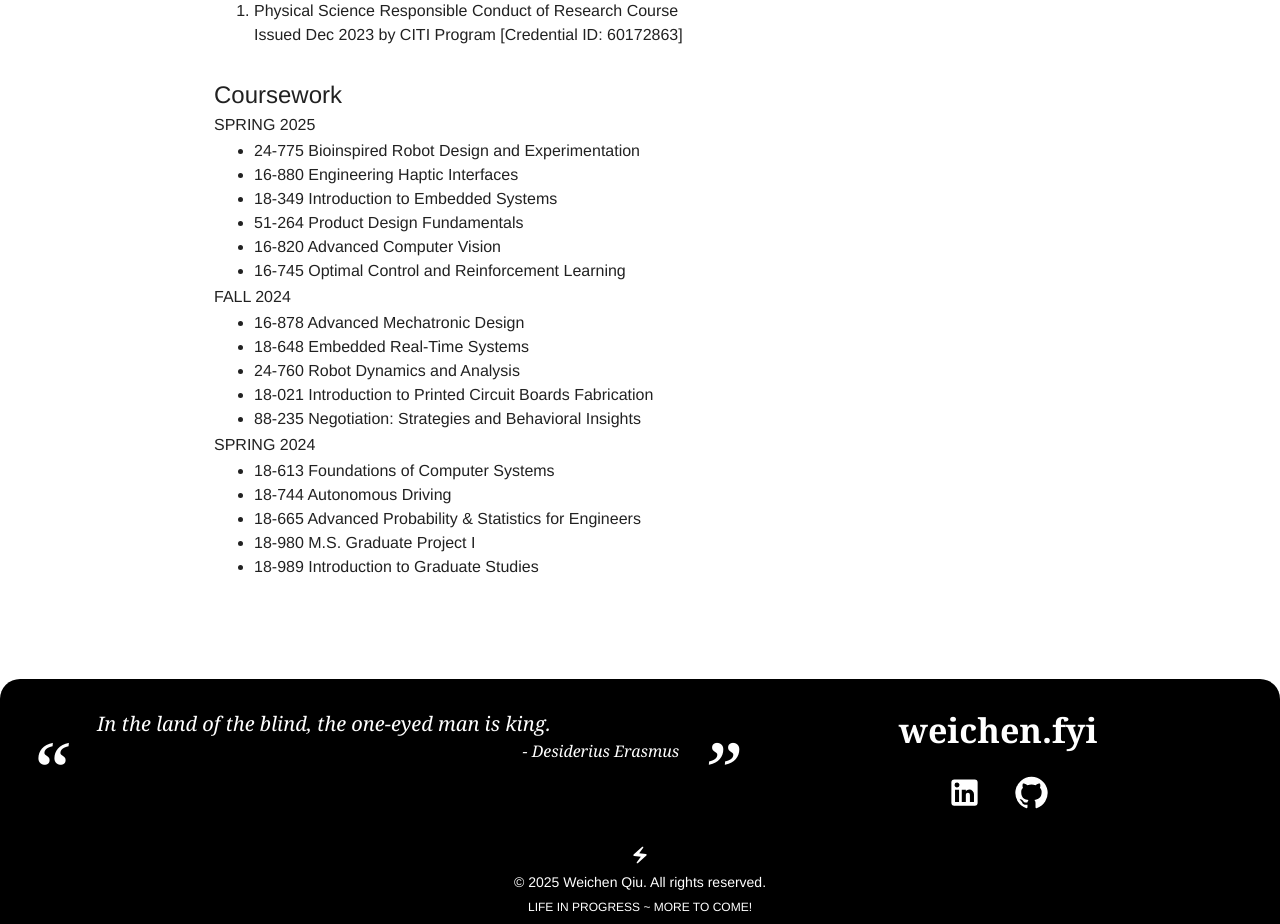
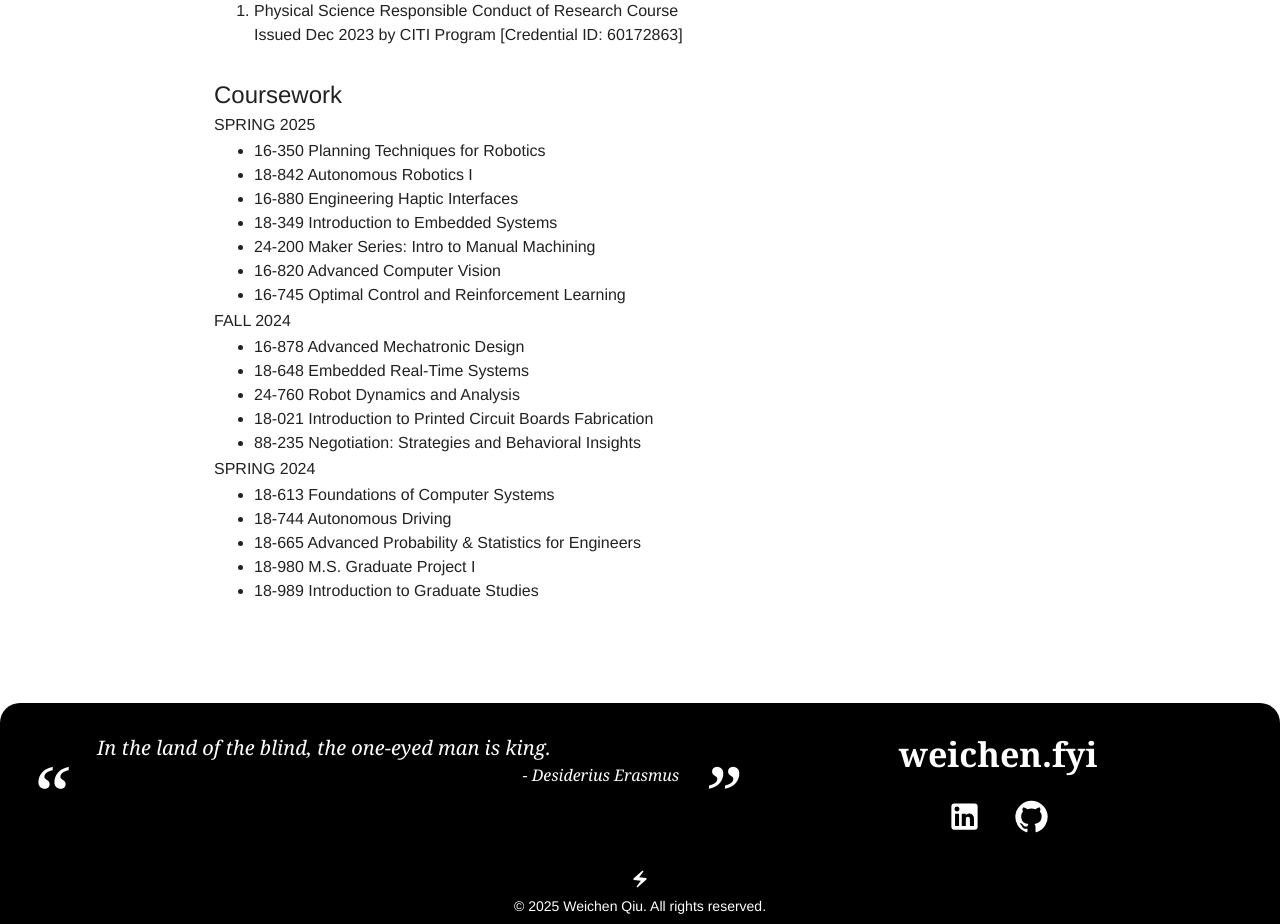
Before and after one commit to w3ichen/weichen.fyi, a Next.js app: page /cmu in a window 1280 px wide. Shown: the part 1020-1944 px from the top of the page. Built offline with nearby package versions, Linux system fonts and the light colour scheme.

Commit message:
update spring 2025 classes

```diff
--- a/src/app/cmu/constants.tsx
+++ b/src/app/cmu/constants.tsx
@@ -43,10 +43,11 @@ export const CMU_CERTIFICATES: (string | ReactNode)[] = [
 
 export const CMU_CLASSES: { [semester: string]: string[] } = {
   "Spring 2025": [
-    "24-775 Bioinspired Robot Design and Experimentation",
+    "16-350 Planning Techniques for Robotics",
+    "18-842 Autonomous Robotics I",
     "16-880 Engineering Haptic Interfaces",
     "18-349 Introduction to Embedded Systems",
-    "51-264 Product Design Fundamentals",
+    "24-200 Maker Series: Intro to Manual Machining",
     "16-820 Advanced Computer Vision",
     "16-745 Optimal Control and Reinforcement Learning",
   ],
```
